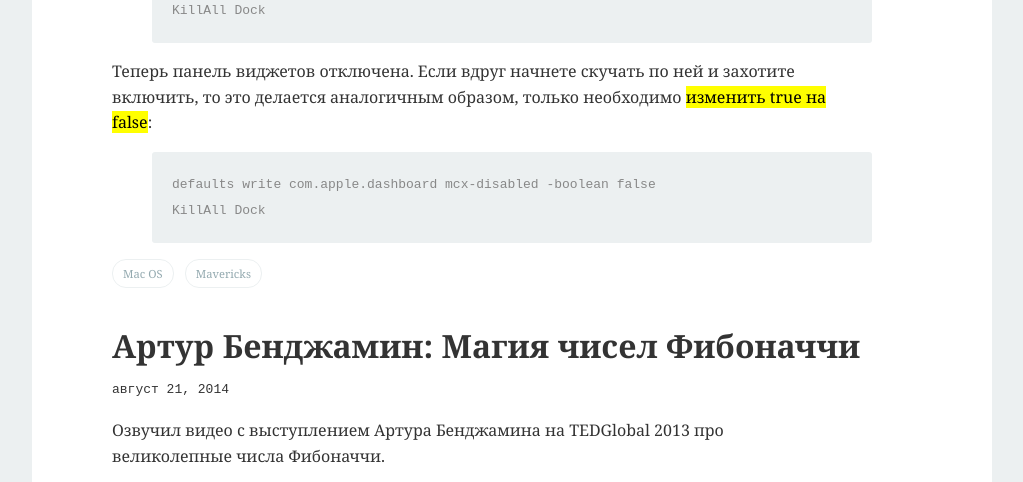
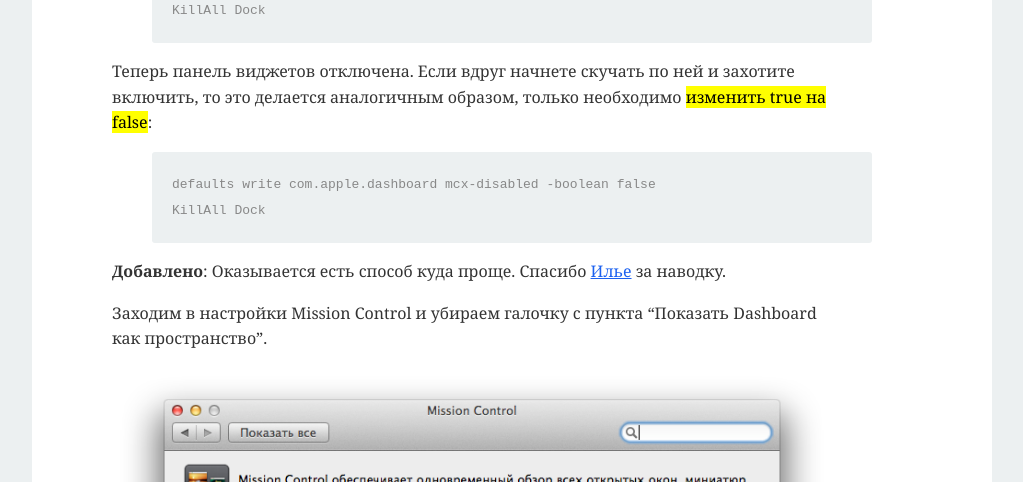
Before and after one commit to anna-vanlee/bizikov.ru, a Jekyll site: the page built from index.html, in a window 1280 px wide and 900 px high, scrolled down 1372 px, cut to the strip 0-482 px from the top of the window. Shown: the whole strip, without its empty margins (128-1151 px from the left). Built offline with Jekyll 4.4.1, drawn with Linux system fonts in a browser that asks for light colours; some web fonts are replaced; a script that is not in the unit is left out; the list of posts is cut into pages by our own code; comment, search, counter and statistics services are not loaded.

Commit message:
добавлен новый способ скрыть панель

```diff
--- a/_posts/2014-08-30-Disable-the-Dashboard-in-OS-X-Mavericks.md
+++ b/_posts/2014-08-30-Disable-the-Dashboard-in-OS-X-Mavericks.md
@@ -32,3 +32,9 @@
 defaults write com.apple.dashboard mcx-disabled -boolean false
 KillAll Dock
 {% endhighlight %}
+
+**Добавлено**: Оказывается есть способ куда проще. Спасибо [Илье](http://gorenburg.com/ "Илья Горенбург") за наводку.
+
+Заходим в настройки Mission Control и убираем галочку с пункта "Показать Dashboard как пространство".
+
+<img class="original" src="{{site.url}}/upload/article/2014/08/30/mission-control.png" atl="Показать Dashboard как пространство">
```
Also changed, not shown: upload/article/2014/08/30/mission-control.png (added).
